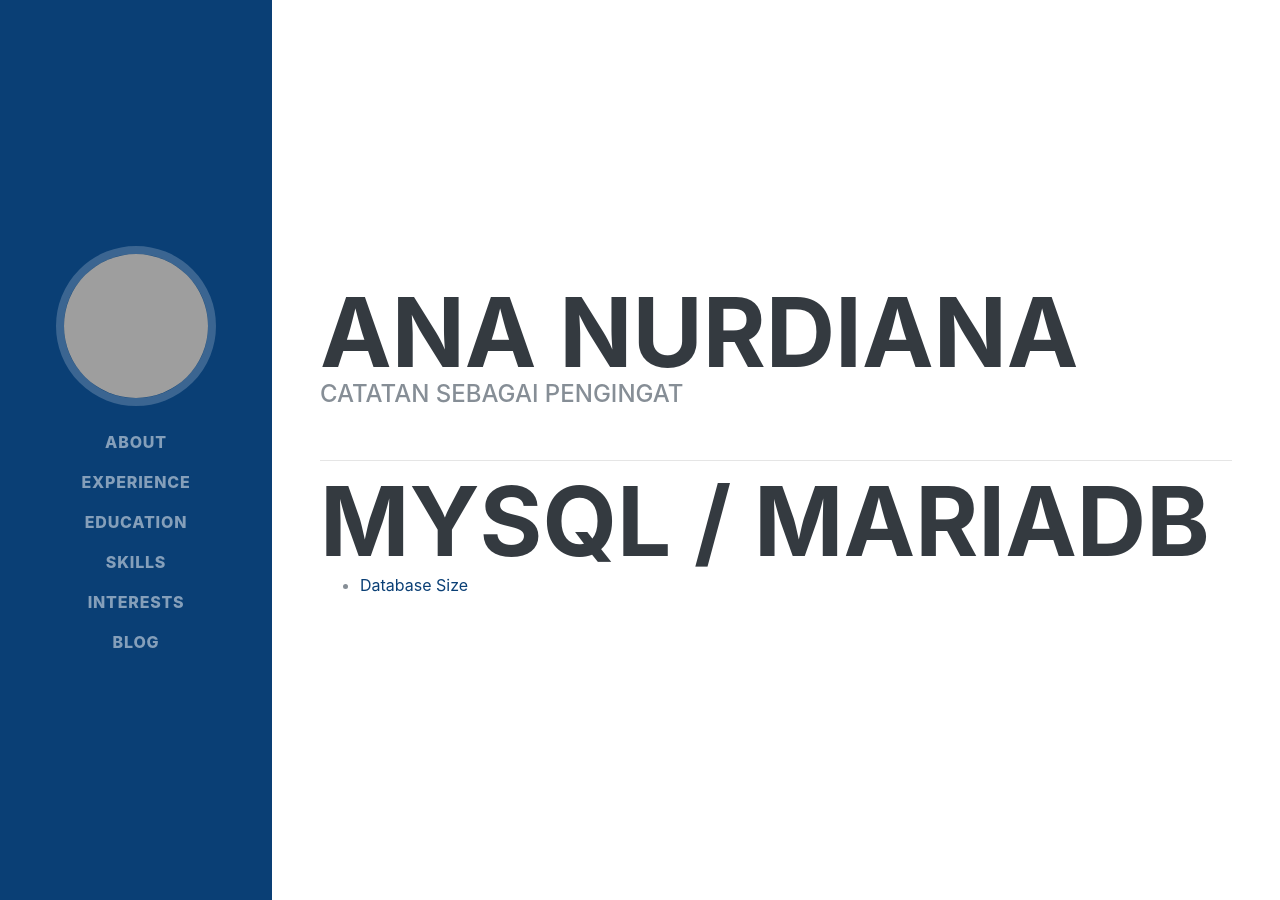
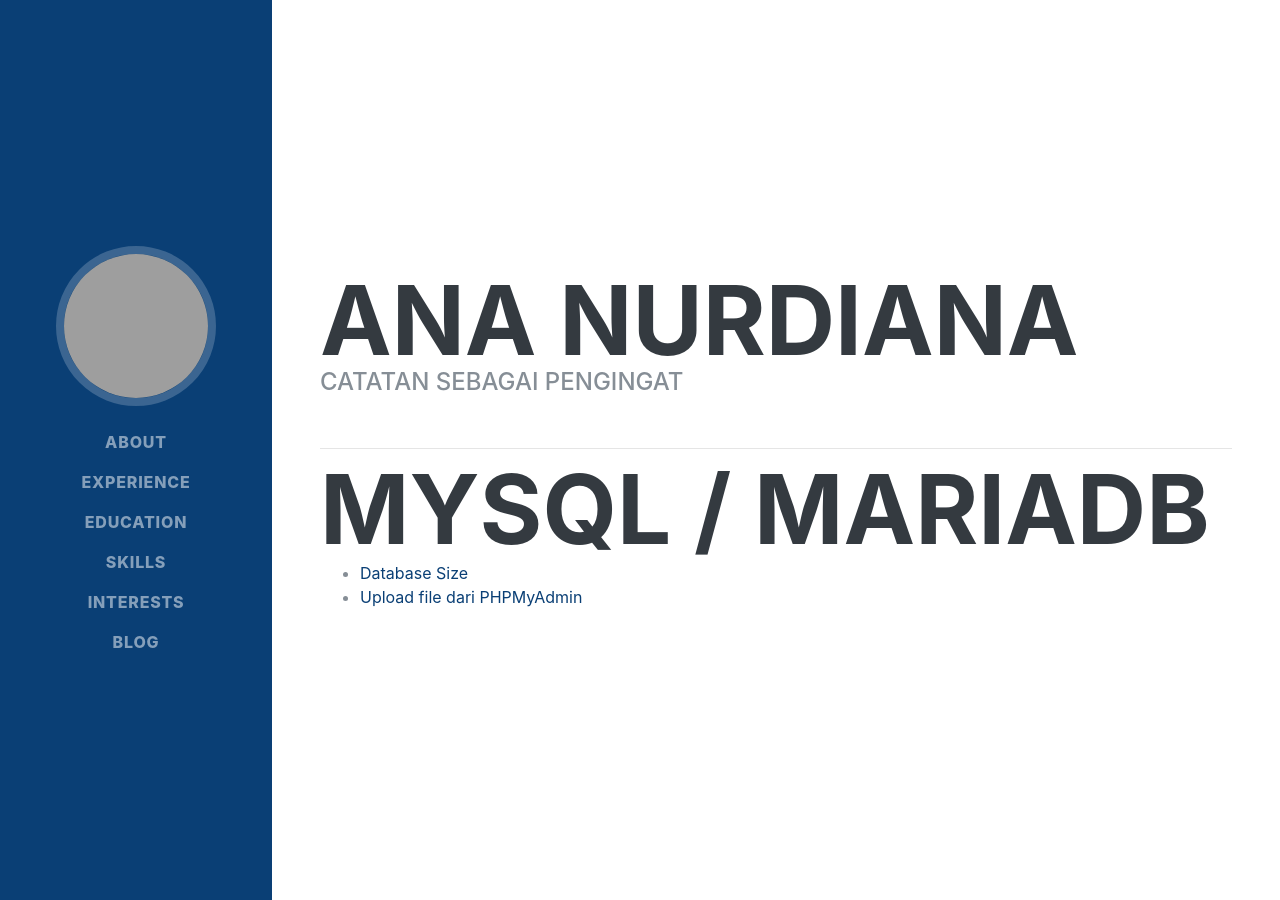
Before and after one commit to ananurdiana/ananurdiana.github.io, a Jekyll site: the page built from blog/database/mysql/index.md, in a window 1280 px wide. Built offline with Jekyll 4.4.1, drawn with Linux system fonts in a browser that asks for light colours; some web fonts are replaced; our own code applies the rules of GitHub Pages for plain Markdown files; grey boxes are pictures that could not be loaded.

Commit message:
Update index.md

```diff
--- a/blog/database/mysql/index.md
+++ b/blog/database/mysql/index.md
@@ -1,2 +1,3 @@
 # MySQL / MariaDB
-- [Database Size](/database/mysql/database-size)
+ - [Database Size](/blog/database/mysql/database-size)
+ - [Upload file dari PHPMyAdmin](upload-file-dari-phpmyadmin)
```
